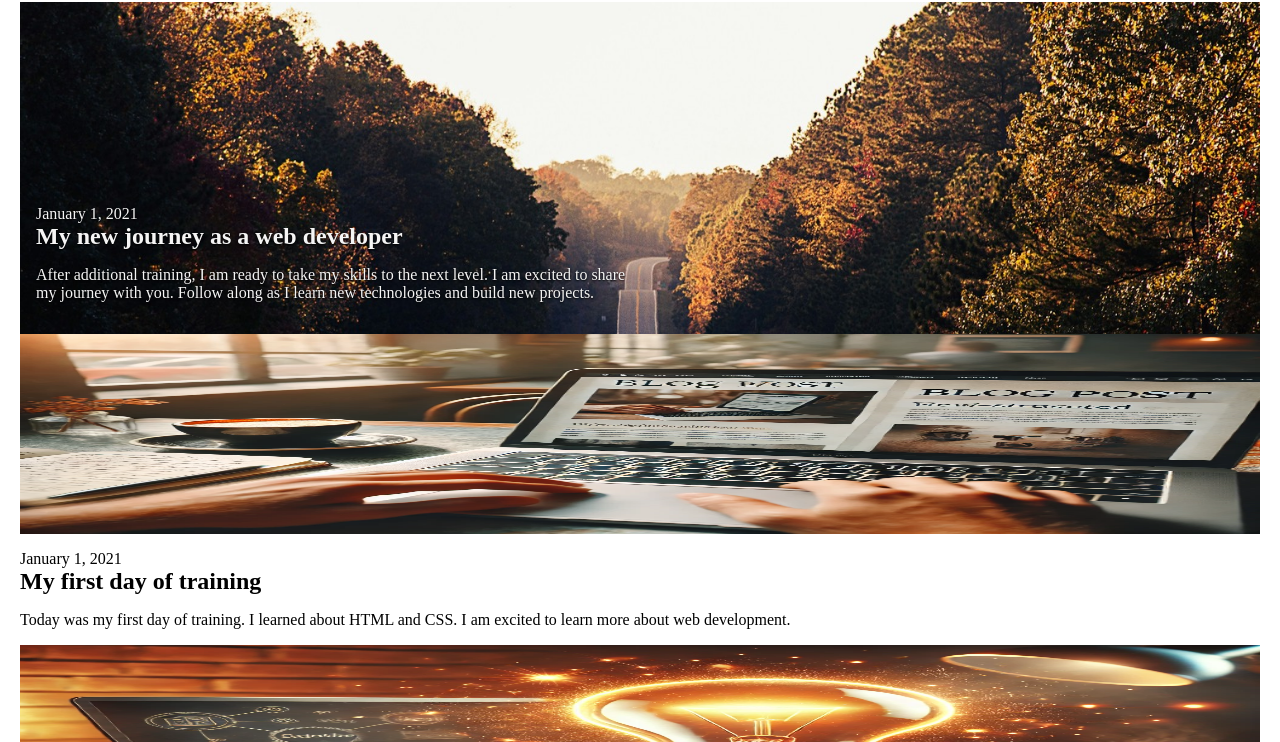
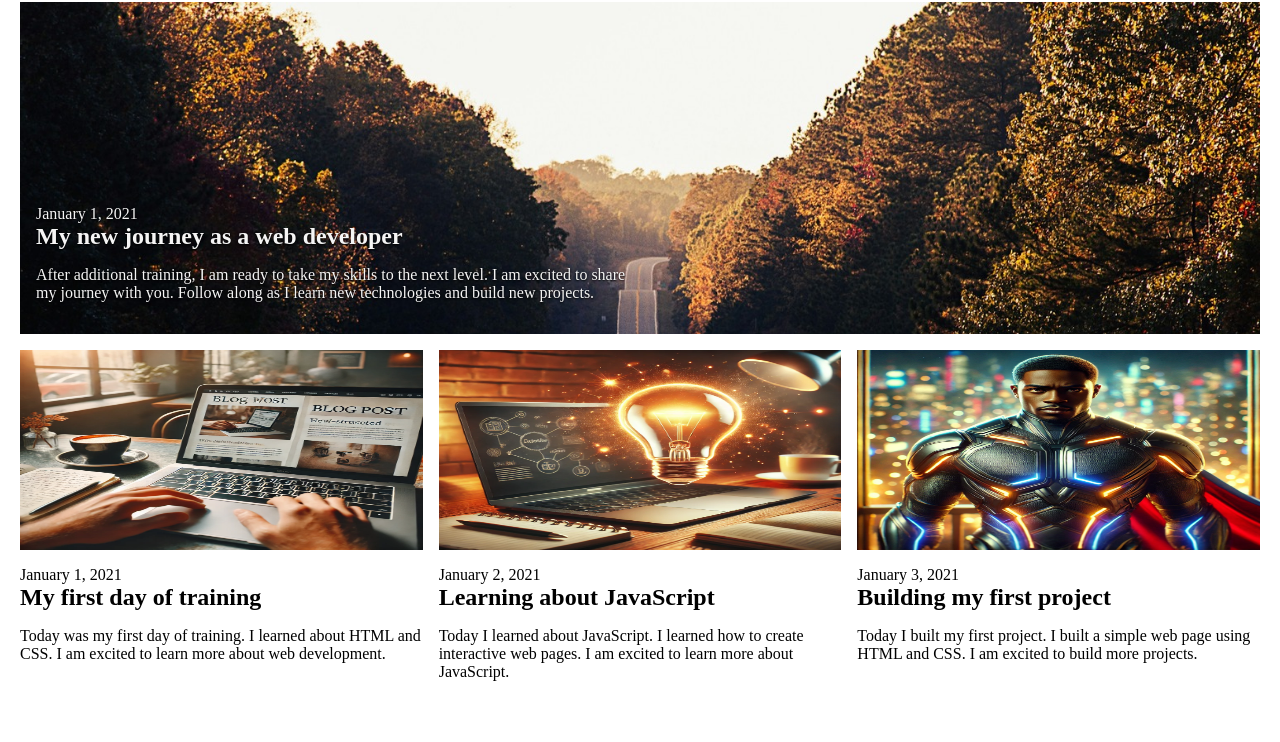
Before and after one commit to sachinkmohan/learning-journal, a plain HTML site: page index.html in a window 1280 px wide. Shown: the part 58-800 px from the top of the page. Drawn offline with Linux system fonts and the light colour scheme.

Commit message:
enhance styling for blog posts section with responsive grid layout

```diff
--- a/css/style.css
+++ b/css/style.css
@@ -65,9 +65,20 @@ main {
   flex-direction: column;
   justify-content: flex-end;
   padding: 1em;
+  margin-bottom: 1em;
 }
 
 /* Blog Posts Section */
+
+@media (min-width: 768px) {
+  #posts {
+    display: grid;
+    grid-template-columns: repeat(3, 1fr);
+    margin-top: 1em;
+    gap: 1em;
+  }
+}
+
 .blog-images {
   width: 100%;
   height: 200px;
```
